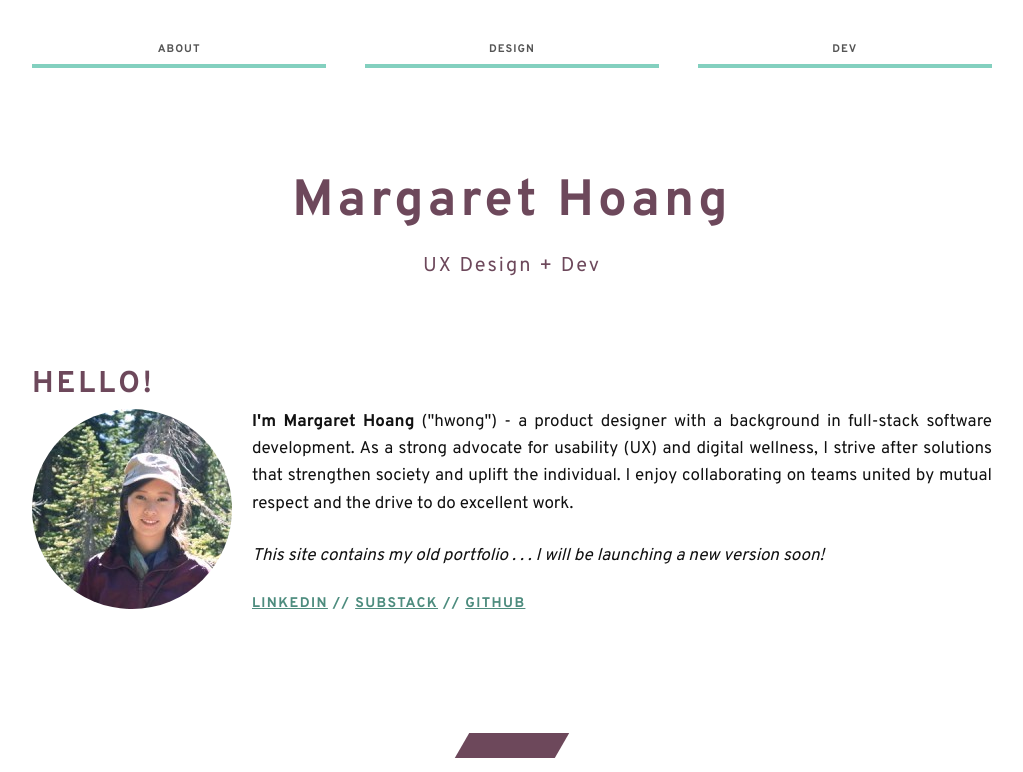
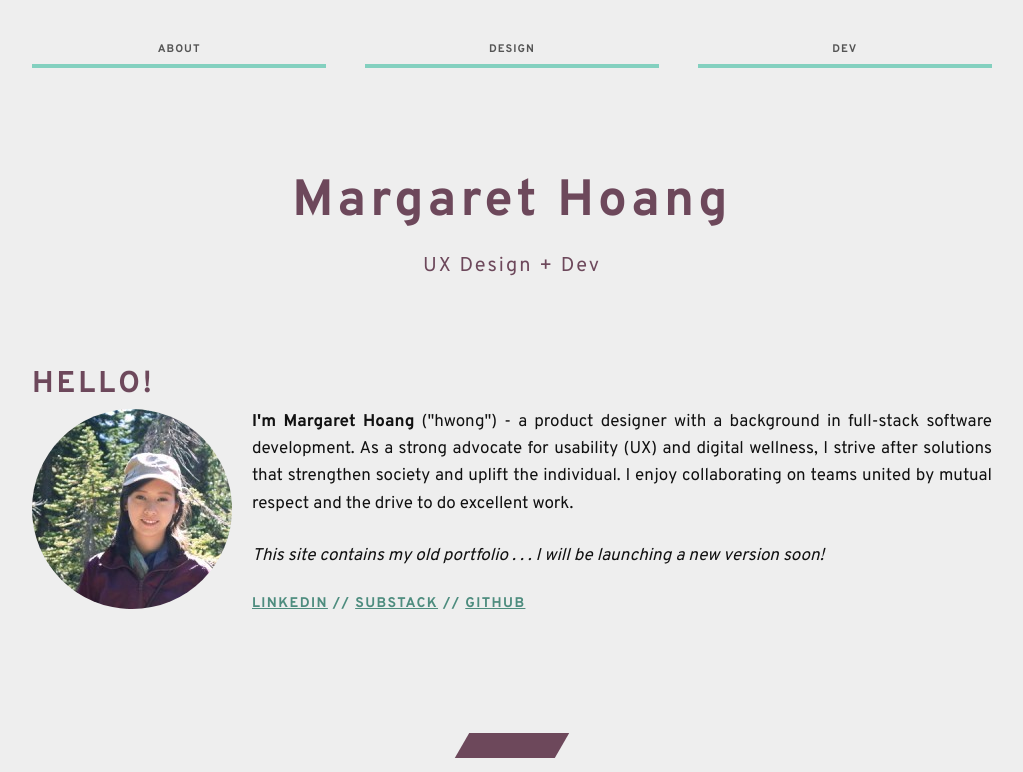
Before and after one commit to mmhoang/mmhoang, a Jekyll site: the page index.html, which Jekyll copies as it is, in a window 1280 px wide. Shown: the top 772 px of the page, without its empty margins (128-1151 px from the left). Built offline with Jekyll 4.4.1, drawn with Linux system fonts in a browser that asks for light colours; grey boxes are pictures that could not be loaded.

Commit message:
Improve bg color

```diff
--- a/css/styles.css
+++ b/css/styles.css
@@ -1,6 +1,6 @@
 body {
     font-family: 'Overpass', sans serif;
-    background: #ffffff;
+    background: #eeeeee;
     color: #111111;
     margin: 3rem 0;
     font-size: 17px;
```
